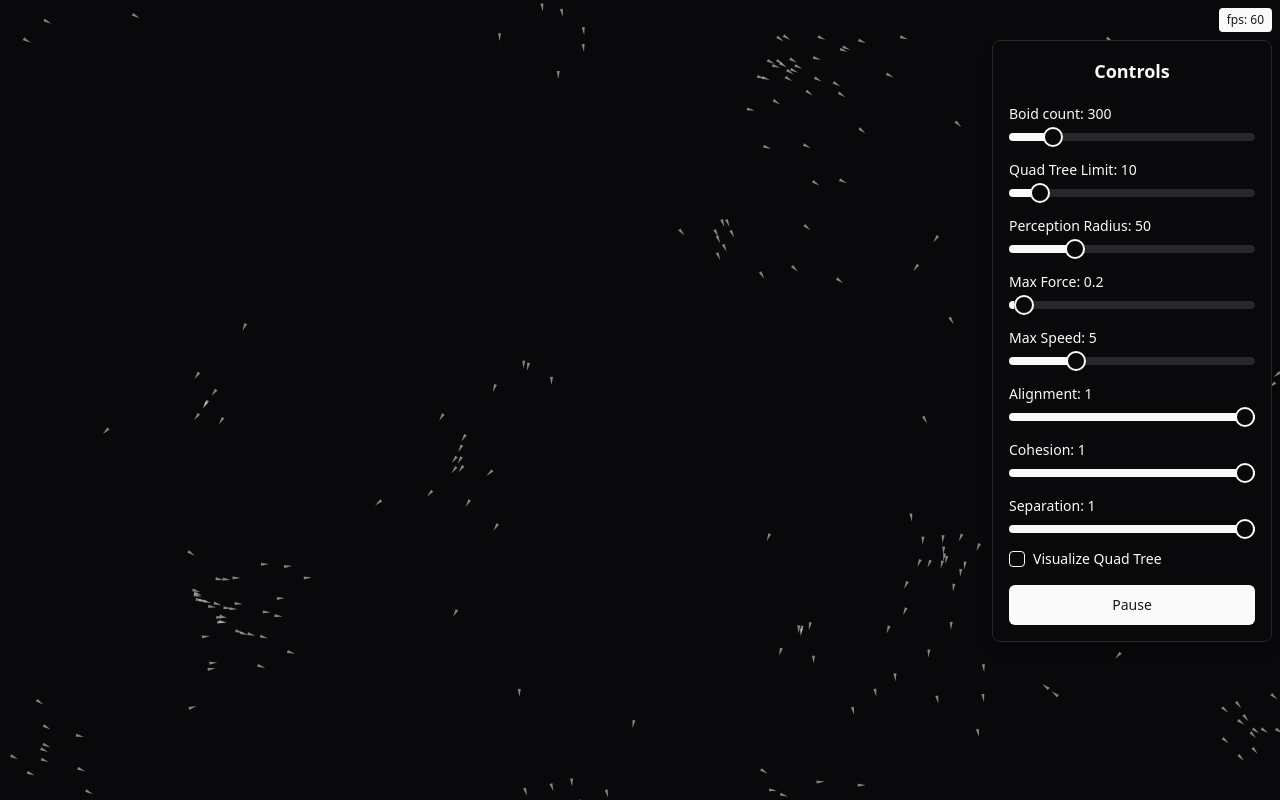
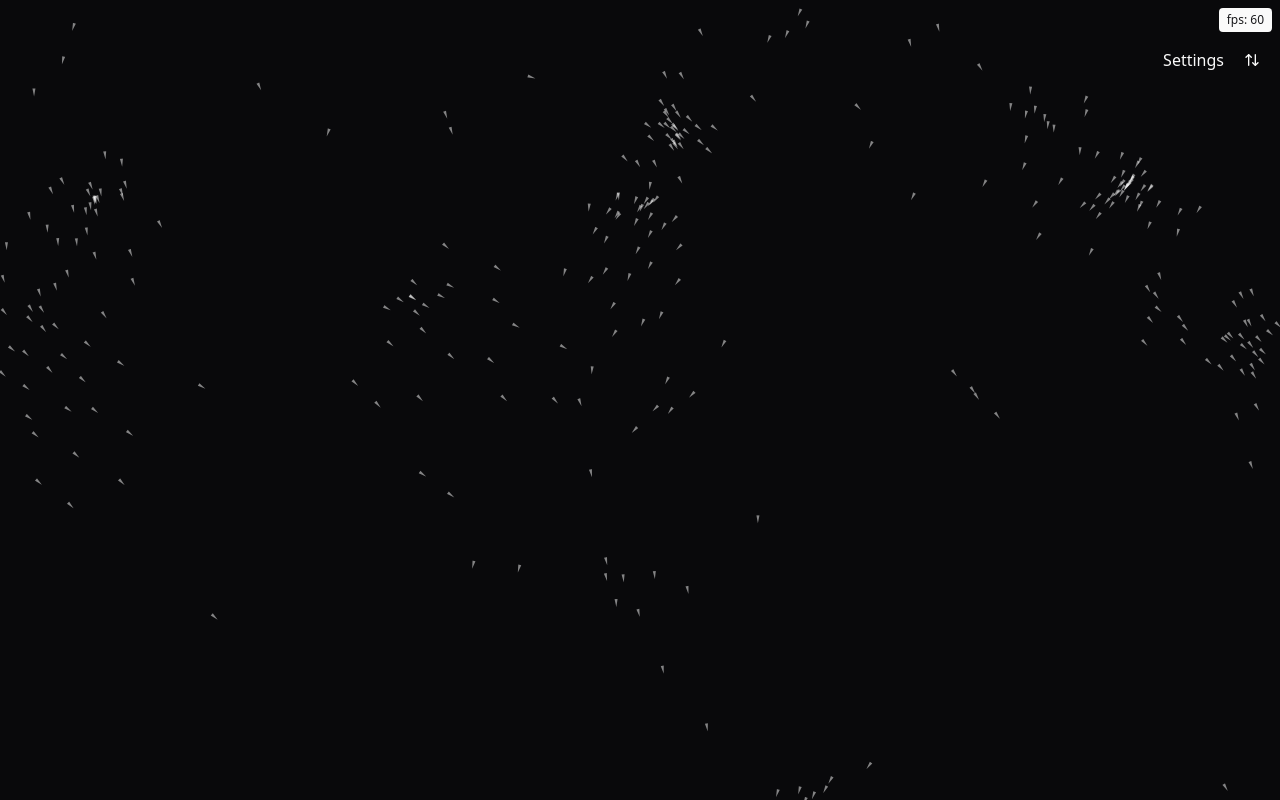
Before and after one commit to haymez/boid-flocking, a React (Vite) app: page / in a window 1280 px wide. Built offline with nearby package versions, Linux system fonts and the light colour scheme.

Commit message:
Made settings collapsible

```diff
--- a/package.json
+++ b/package.json
@@ -20,6 +20,7 @@
   "license": "MIT",
   "dependencies": {
     "@radix-ui/react-checkbox": "^1.3.3",
+    "@radix-ui/react-collapsible": "^1.1.12",
     "@radix-ui/react-label": "^2.1.8",
     "@radix-ui/react-slider": "^1.3.6",
     "@radix-ui/react-slot": "^1.2.4",
--- a/src/components/App/index.tsx
+++ b/src/components/App/index.tsx
@@ -10,8 +10,15 @@ import Node from 'lib/Node'
 import QuadTree from 'lib/QuadTree'
 import Vector from 'lib/Vector'
 import { CSSProperties, useEffect, useRef, useState } from 'react'
+import {
+  Collapsible,
+  CollapsibleContent,
+  CollapsibleTrigger,
+} from '../ui/collapsible'
+import { LucideArrowDown, LucideArrowUp, LucideArrowUpDown } from 'lucide-react'
 
 function App() {
+  const [menuOpen, setMenuOpen] = useState(false)
   const canvasRef = useRef<HTMLCanvasElement>(null)
   const animationRef = useRef<number>()
   const fpsIntervalRef = useRef<number>()
@@ -189,12 +196,28 @@ function App() {
       <div className="absolute top-2 right-2 bg-primary text-primary-foreground text-xs px-2 py-1 rounded">
         fps: {fps}
       </div>
-      <div className="absolute top-10 right-2 z-10">
+      <Collapsible
+        open={menuOpen}
+        onOpenChange={setMenuOpen}
+        className="absolute top-10 right-2 z-10 flex flex-col items-end"
+      >
+        <CollapsibleTrigger asChild>
+          <div className="flex items-center gap-2 mb-2">
+            Settings
+            <Button variant="ghost" aria-label="Settings" size="icon">
+              <LucideArrowUpDown />
+            </Button>
+          </div>
+        </CollapsibleTrigger>
+        <CollapsibleContent>
           <div className="bg-card border border-border rounded-lg p-4 shadow-lg min-w-[280px] space-y-4">
-          <div className="text-lg font-semibold text-center mb-2">Controls</div>
+            <div className="text-lg font-semibold text-center mb-2">
+              Controls
+            </div>
             <div className="space-y-2">
               <Label className="text-sm">Boid count: {boidCount}</Label>
               <Slider
+                aria-label="Boid count slider"
                 min={1}
                 max={2000}
                 step={1}
@@ -203,8 +226,11 @@ function App() {
               />
             </div>
             <div className="space-y-2">
-            <Label className="text-sm">Quad Tree Limit: {quadTreeLimit}</Label>
+              <Label className="text-sm">
+                Quad Tree Limit: {quadTreeLimit}
+              </Label>
               <Slider
+                aria-label="Quad tree limit slider"
                 min={1}
                 max={100}
                 step={1}
@@ -213,8 +239,11 @@ function App() {
               />
             </div>
             <div className="space-y-2">
-            <Label className="text-sm">Perception Radius: {localRadius}</Label>
+              <Label className="text-sm">
+                Perception Radius: {localRadius}
+              </Label>
               <Slider
+                aria-label="Local radius slider"
                 min={1}
                 max={200}
                 step={1}
@@ -225,6 +254,7 @@ function App() {
             <div className="space-y-2">
               <Label className="text-sm">Max Force: {maxForce}</Label>
               <Slider
+                aria-label="Max force slider"
                 min={0}
                 max={10}
                 step={0.1}
@@ -235,6 +265,7 @@ function App() {
             <div className="space-y-2">
               <Label className="text-sm">Max Speed: {maxSpeed}</Label>
               <Slider
+                aria-label="Max speed slider"
                 min={0}
                 max={20}
                 step={0.5}
@@ -245,6 +276,7 @@ function App() {
             <div className="space-y-2">
               <Label className="text-sm">Alignment: {alignment}</Label>
               <Slider
+                aria-label="Alignment slider"
                 min={0}
                 max={1}
                 step={0.01}
@@ -255,6 +287,7 @@ function App() {
             <div className="space-y-2">
               <Label className="text-sm">Cohesion: {cohesion}</Label>
               <Slider
+                aria-label="Cohesion slider"
                 min={0}
                 max={1}
                 step={0.01}
@@ -265,6 +298,7 @@ function App() {
             <div className="space-y-2">
               <Label className="text-sm">Separation: {separation}</Label>
               <Slider
+                aria-label="Separation slider"
                 min={0}
                 max={1}
                 step={0.01}
@@ -274,21 +308,30 @@ function App() {
             </div>
             <div className="flex items-center space-x-2">
               <Checkbox
+                aria-label="Visualize quadtree checkbox"
                 id="visualize-qtree"
                 checked={visualizeQtree}
                 onCheckedChange={(checked: CheckedState) =>
                   setVisualizeQtree(!!checked)
                 }
               />
-            <Label htmlFor="visualize-qtree" className="text-sm cursor-pointer">
+              <Label
+                htmlFor="visualize-qtree"
+                className="text-sm cursor-pointer"
+              >
                 Visualize Quad Tree
               </Label>
             </div>
-          <Button onClick={() => setPaused(!paused)} className="w-full">
+            <Button
+              aria-label="Play pause toggle"
+              onClick={() => setPaused(!paused)}
+              className="w-full"
+            >
               {paused ? 'Play' : 'Pause'}
             </Button>
           </div>
-      </div>
+        </CollapsibleContent>
+      </Collapsible>
     </div>
   )
 }
--- /dev/null
+++ b/src/components/ui/collapsible.tsx
@@ -0,0 +1,9 @@
+import * as CollapsiblePrimitive from "@radix-ui/react-collapsible"
+
+const Collapsible = CollapsiblePrimitive.Root
+
+const CollapsibleTrigger = CollapsiblePrimitive.CollapsibleTrigger
+
+const CollapsibleContent = CollapsiblePrimitive.CollapsibleContent
+
+export { Collapsible, CollapsibleTrigger, CollapsibleContent }
```
Also changed, not shown: 1 other file (tests, documents, lock files or other folders). Lines whose indentation alone changed are shown as unchanged.
